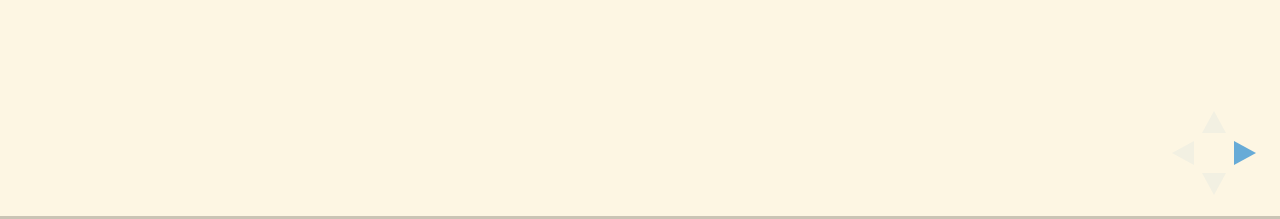
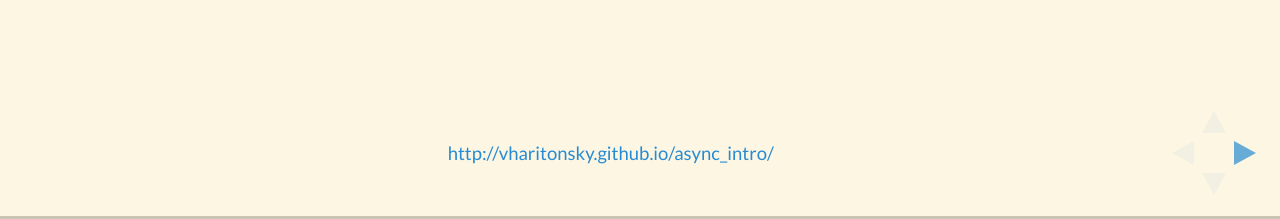
Before and after one commit to vharitonsky/async_inro, a website: page index.html in a window 1280 px wide. Shown: the part 581-800 px from the top of the page. Drawn offline with Linux system fonts and the light colour scheme.

Commit message:
added fotnote

```diff
--- a/index.html
+++ b/index.html
@@ -120,6 +120,7 @@
 					<img src="img/callback_hell.png"/>
 				</section>
 				<section>
+>
 					<h3>Solutions(?)</h3>
 					<table>
 						<tr>
@@ -136,6 +137,9 @@
 						</tr>
 					</table>
 				</section>
+				<div style="display: block; position: absolute; bottom: 16px; left: 45%; margin-left: -139px; z-index: 20; font-size: 50%">
+        			<a href="http://vharitonsky.github.io/async_intro/">http://vharitonsky.github.io/async_intro/</a>
+    			</div>
 			</div>
 		</div>
 
```
